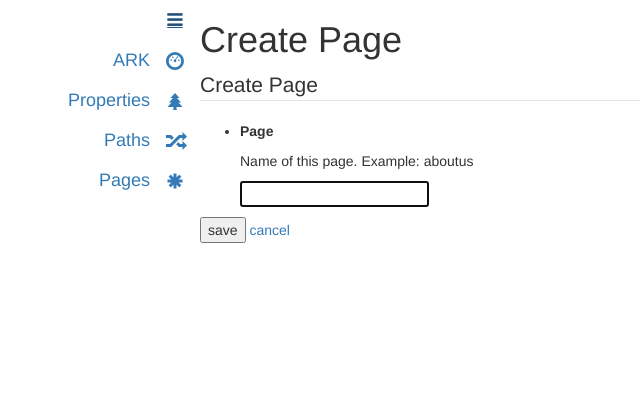
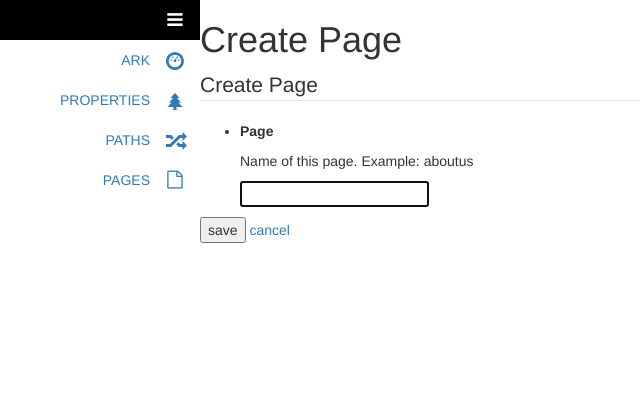
Before and after one commit to kvnlnt/tekt, a Flask app: page /pages/create in a window 1280 px wide. Shown: the top 420 px of the page, without its empty margins (0-640 px from the left). Run offline with Flask 2, Linux system fonts and the light colour scheme; some libraries are stand-ins or nearby versions.

Commit message:
jinja template experiment

```diff
--- a/tekt/static/assets/styles.min.css
+++ b/tekt/static/assets/styles.min.css
@@ -1,2 +1,2 @@
-.row{margin:0;padding:0}html,body{height:100%;margin:0;padding:0}#layout{height:100%;margin:0;padding:0}table,.table{display:table;width:100%;margin:0;padding:0}table tr,table .tr,.table tr,.table .tr{display:table-row}table thead,table .thead,.table thead,.table .thead{display:table-header-group}table tbody,table .tbody,.table tbody,.table .tbody{display:table-row-group}table tfoot,table .tfoot,.table tfoot,.table .tfoot{display:table-footer-group}table col,table .col,.table col,.table .col{display:table-column}table colgroup,table .colgroup,.table colgroup,.table .colgroup{display:table-column-group}table td,table .td,table th,table .th,.table td,.table .td,.table th,.table .th{display:table-cell;vertical-align:top}table caption,table .caption,.table caption,.table .caption{display:table-caption}#menu{margin:0;padding:0;text-align:right;width:200px;min-width:200px}#menu .tr{height:40px;line-height:40px;font-size:18px}#menu .tr .td{vertical-align:middle}#menu .tr .td:nth-child(even){width:50px;text-align:center}#menu.collapsed{min-width:50px;width:50px}#menu.collapsed .td:nth-child(odd){display:none}
+.row{margin:0;padding:0}html,body{height:100%;margin:0;padding:0}#layout{height:100%;margin:0;padding:0}table,.table{display:table;width:100%;margin:0;padding:0}table tr,table .tr,.table tr,.table .tr{display:table-row}table thead,table .thead,.table thead,.table .thead{display:table-header-group}table tbody,table .tbody,.table tbody,.table .tbody{display:table-row-group}table tfoot,table .tfoot,.table tfoot,.table .tfoot{display:table-footer-group}table col,table .col,.table col,.table .col{display:table-column}table colgroup,table .colgroup,.table colgroup,.table .colgroup{display:table-column-group}table td,table .td,table th,table .th,.table td,.table .td,.table th,.table .th{display:table-cell;vertical-align:top}table caption,table .caption,.table caption,.table .caption{display:table-caption}#menu{margin:0;padding:0;text-align:right;width:200px;min-width:200px}#menu .item{height:40px;line-height:40px;font-size:14px;text-transform:uppercase;text-decoration:none}#menu .item.current,#menu .item:hover{background:#000;color:#FFF}#menu .item .td{vertical-align:middle}#menu .item .td:nth-child(even){width:50px;text-align:center;font-size:18px}#menu.collapsed{min-width:50px;width:50px}#menu.collapsed .td:nth-child(odd){display:none}
 /*# sourceMappingURL=styles.min.css.map */
--- a/tekt/static/styles/partials/_menu.scss
+++ b/tekt/static/styles/partials/_menu.scss
@@ -4,16 +4,24 @@
     text-align: right;
     width:200px;
     min-width: 200px;
-    .tr {
+    .item {
         height: 40px;
         line-height: 40px;
-        font-size: 18px;
+        font-size: 14px;
+        text-transform: uppercase;
+        text-decoration: none;
+        &.current,
+        &:hover {
+            background: #000;
+            color:#FFF;
+        }
         .td {
             vertical-align: middle;
         }
         .td:nth-child(even) {
             width:50px;
             text-align: center;
+            font-size:18px;
         }
     }
     &.collapsed {
--- /dev/null
+++ b/tekt/templates/macros/menus.html
@@ -0,0 +1,8 @@
+{% macro render_menu_link(text='', link='#', icon='', id='') %}
+{% set current = "current" if request.endpoint == link else '' %}
+{% set url = url_for(link) if link != '#' else link %}
+  <a href="{{url}}" id="{{id}}" class="tr item {{current}}">
+      <span class="td">{{text}}</span>
+      <span class="td {{icon}}"></span>
+  </a>
+{% endmacro %}
--- a/tekt/templates/menu.html
+++ b/tekt/templates/menu.html
@@ -1,22 +1,9 @@
+{% from "macros/menus.html" import render_menu_link %}
+
 <div class="table">
-  <a href="#" id="menu-toggle" class="tr">
-      <span class="td"></span>
-      <i class="td fa fa-bars"></i>
-  </a>
-  <a class="tr" href="{{ url_for('main.dashboard') }}">
-    <span class="td">ARK</span>
-    <span class="td glyphicon glyphicon-dashboard"></span>
-  </a>
-  <a class="tr" href="{{ url_for('properties.list_properties') }}">
-    <span class="td">Properties</span>
-    <span class="td glyphicon glyphicon-tree-conifer"></span>
-  </a>
-  <a class="tr" href="{{ url_for('paths.list_paths') }}">
-    <span class="td">Paths</span>
-    <span class="td glyphicon glyphicon-random"></span>
-  </a>
-  <a class="tr" href="{{ url_for('pages.list_pages') }}">
-    <span class="td">Pages</span>
-    <span class="td glyphicon glyphicon-asterisk"></span>
-  </a>
+  {{ render_menu_link(id='menu-toggle', icon='fa fa-bars') }}
+  {{ render_menu_link(text='ARK', link='main.dashboard', icon='glyphicon glyphicon-dashboard') }}
+  {{ render_menu_link(text='Properties', link='properties.list_properties', icon='glyphicon glyphicon-tree-conifer') }}
+  {{ render_menu_link(text='Paths', link='paths.list_paths', icon='glyphicon glyphicon-random') }}
+  {{ render_menu_link(text='Pages', link='pages.list_pages', icon='fa fa-file-o') }}
 </div>
--- a/tekt/templates/paths/create.html
+++ b/tekt/templates/paths/create.html
@@ -1,4 +1,3 @@
-
 {% from "macros/forms.html" import render_field %}
 {% extends 'template.html' %}
 
```
Also changed, not shown: 1 other file.
